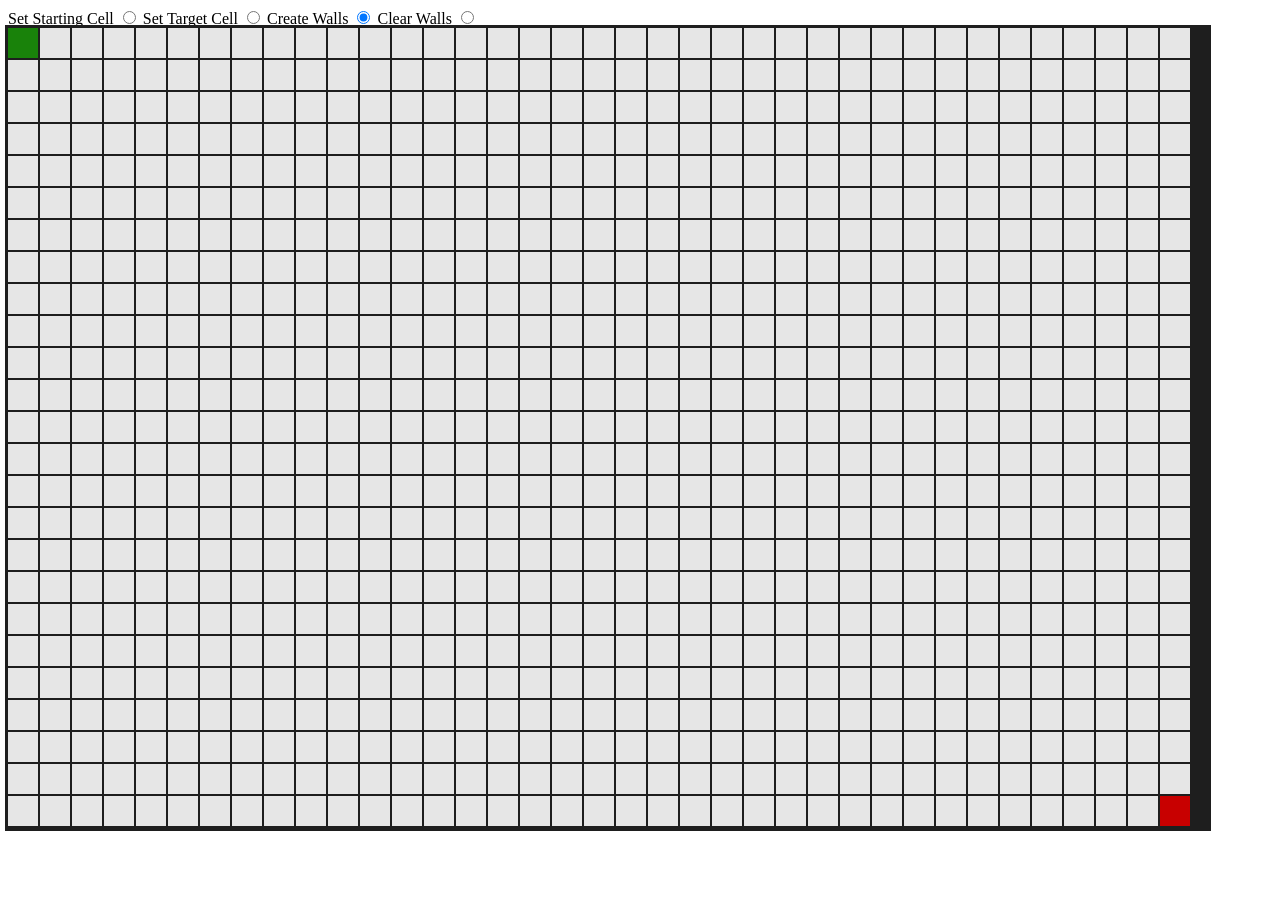
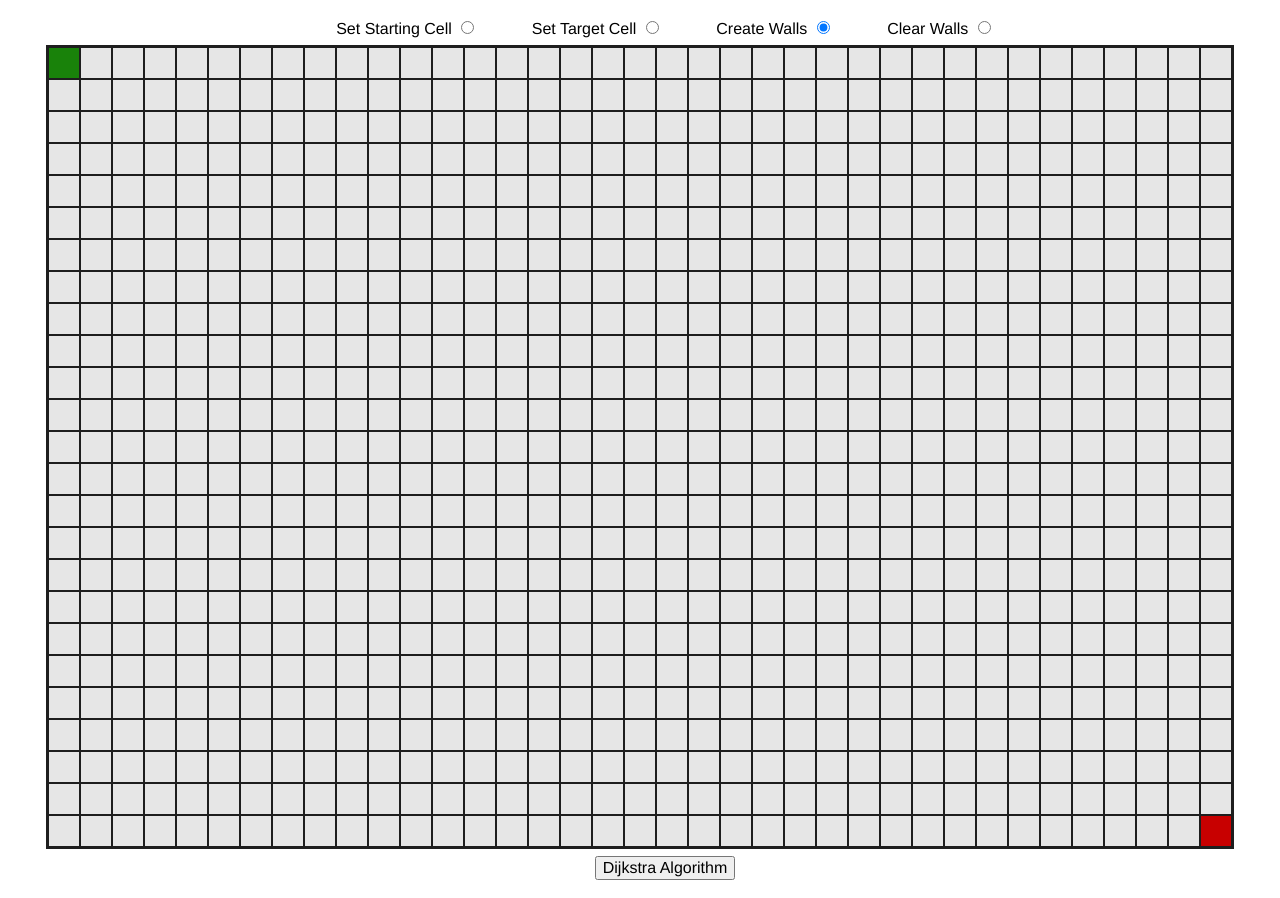
Before and after one commit to alon-ng/pathfinder-visualizer, a website with bundled scripts: page src/index.html in a window 1280 px wide. Before the commit the page ends 840 px from the top, so only its background shows below. Built offline with nearby package versions, Linux system fonts and the light colour scheme.

Commit message:
Added some styling and a function to start the pathfinding algorithm

```diff
--- a/src/app.ts
+++ b/src/app.ts
@@ -22,6 +22,8 @@ class Simualator {
 				this.cells[i][j] = newCell;
 			}
 		}
+
+		this.removeOverflowCanvas();
 
 		this.start = this.cells[0][0];
 		this.start.type = CellType.Start;
@@ -120,9 +122,9 @@ class Simualator {
 
 				index.x > 0 && tryVisitCell(simulator.cells[index.y][index.x - 1], cell.value + 1);
 				index.y > 0 && tryVisitCell(simulator.cells[index.y - 1][index.x], cell.value + 1);
-				index.x < Math.floor(canvas.width / (CELL_SIZE + CELL_GAP)) - 1 &&
+				index.x < Math.floor(canvas.width / (CELL_SIZE + CELL_GAP)) &&
 					tryVisitCell(simulator.cells[index.y][index.x + 1], cell.value + 1);
-				index.y < Math.floor(canvas.height / (CELL_SIZE + CELL_GAP)) - 1 &&
+				index.y < Math.floor(canvas.height / (CELL_SIZE + CELL_GAP)) &&
 					tryVisitCell(simulator.cells[index.y + 1][index.x], cell.value + 1);
 			}
 			simulator.renderCells();
@@ -201,6 +203,13 @@ class Simualator {
 			}
 		}
 	}
+
+	removeOverflowCanvas() {
+		let height = this.cells.length * (CELL_SIZE + CELL_GAP);
+		let width = this.cells[0].length * (CELL_SIZE + CELL_GAP);
+		this.canvas.height = height - 2;
+		this.canvas.width = width - 2;
+	}
 }
 
 const canvas = document.getElementById("canvas") as HTMLCanvasElement;
--- a/src/index.html
+++ b/src/index.html
@@ -6,7 +6,7 @@
 		<link rel="stylesheet" href="styles.css" />
 	</head>
 	<body>
-		<div id="buttons">
+		<div class="buttons">
 			<label for="set-start">Set Starting Cell</label>
 			<input type="radio" name="action" value="set-start" />
 
@@ -20,6 +20,9 @@
 			<input type="radio" name="action" value="clear-walls" />
 		</div>
 		<canvas id="canvas" width="1200px" height="800px"></canvas>
+		<div class="buttons">
+			<button onclick="app.simulator.simulateDijkstraAlgorithm();">Dijkstra Algorithm</button>
+		</div>
 	</body>
 	<script src="app.js"></script>
 </html>
--- a/src/shared/global-variables.ts
+++ b/src/shared/global-variables.ts
@@ -6,7 +6,7 @@ export enum Color {
 	Black = "rgb(30, 30, 30)",
 	Red = "rgb(200, 0, 0)",
 	Green = "rgb(25, 130, 10)",
-	Aqua = "rgb(0, 210, 200)",
+	Aqua = "rgb(0, 180, 200)",
 	Gold = "rgb(200, 140, 20)",
 }
 
--- a/src/styles.css
+++ b/src/styles.css
@@ -2,3 +2,28 @@
 	background-color: rgb(30, 30, 30);
 	outline: 3px solid rgb(30, 30, 30);
 }
+
+body {
+	display: flex;
+	flex-direction: column;
+	justify-content: center;
+	align-items: center;
+
+	font-family: Helvetica;
+	font-weight: 100;
+}
+
+.buttons {
+	margin: 10px;
+}
+
+.buttons label,
+.buttons button {
+	margin-left: 50px;
+}
+
+.buttons button {
+	font-size: 16px;
+	font-family: Helvetica;
+	font-weight: 100;
+}
```
